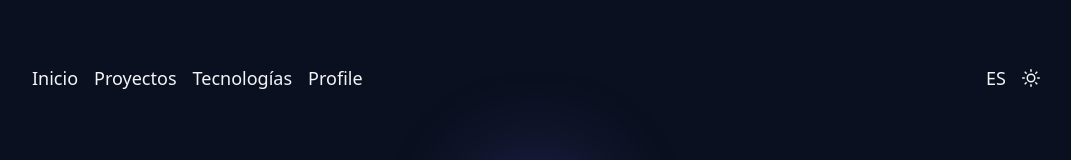
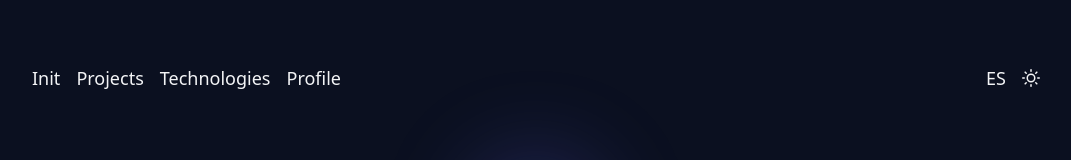
Before and after one commit to grecod28/grecodev, a Next.js app: page /profile in a window 1280 px wide. Shown: the top 160 px of the page, without its empty margins (104-1175 px from the left). Built offline with nearby package versions, Linux system fonts and the light colour scheme.

Commit message:
Header multi-idioma

```diff
--- a/components/layout/header.tsx
+++ b/components/layout/header.tsx
@@ -1,15 +1,18 @@
 import Link from "next/link";
 import LanguageSelector from "@/components/i18n/languale-selector";
 import ThemeSelector from "@/components/i18n/theme-selector";
+import { getMessages, getTranslations } from "next-intl/server";
 
-export default function Header() {
+export default async function Header() {
+  const t = await getTranslations("Header");
+
   return (
     <header className="flex items-center justify-between max-w-260 w-full mt-16 mb-4 px-4">
       <nav className="flex gap-4 text-lg">
-        <Link href="/projects">Inicio</Link>
-        <Link href="/projects">Proyectos</Link>
-        <Link href="/tecnologies">Tecnologías</Link>
-        <Link href="/profile">Profile</Link>
+        <Link href="/projects">{t("home")}</Link>
+        <Link href="/projects">{t("projects")}</Link>
+        <Link href="/tecnologies">{t("technologies")}</Link>
+        <Link href="/profile">{t("profile")}</Link>
       </nav>
 
       <section className="flex gap-4 text-lg">
--- a/i18n/messages/en.json
+++ b/i18n/messages/en.json
@@ -1,4 +1,10 @@
 {
+  "Header": {
+    "home": "Init",
+    "projects": "Projects",
+    "technologies": "Technologies",
+    "profile": "Profile"
+  },
   "Index": {
     "title": "Full Stack Web Developer",
     "role": "FullStack Developer",
--- a/i18n/messages/es.json
+++ b/i18n/messages/es.json
@@ -1,4 +1,10 @@
 {
+  "Header": {
+    "home": "Inicio",
+    "projects": "Proyectos",
+    "technologies": "Tecnologías",
+    "profile": "Perfil"
+  },
   "Index": {
     "title": "Desarrollador Web Full Stack",
     "role": "Desarrollador FullStack",
```
